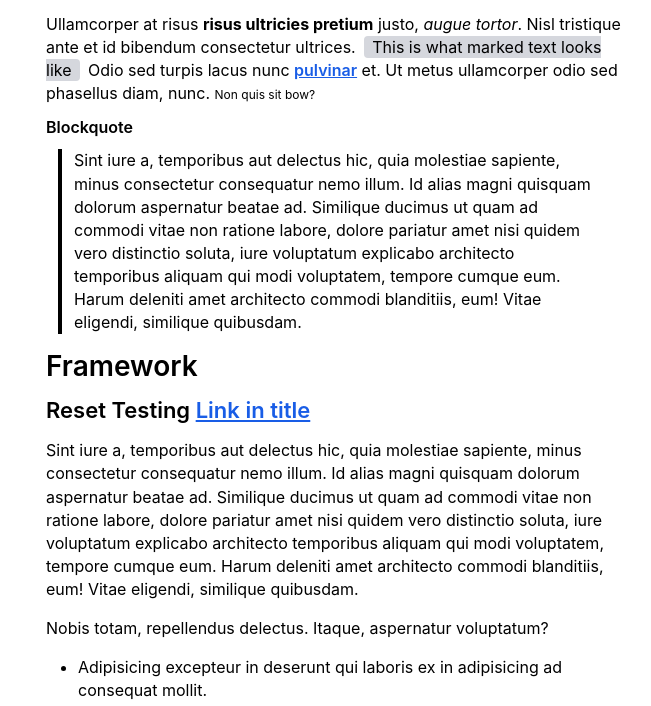
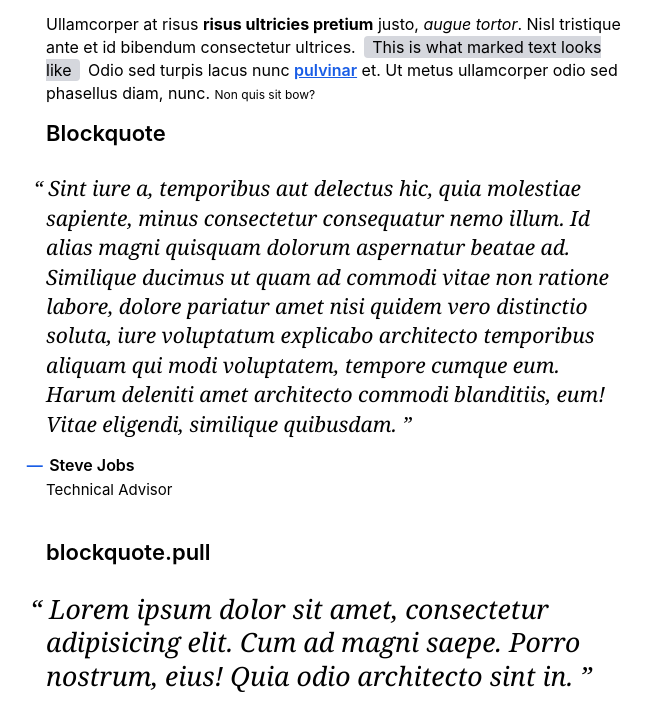
Before and after one commit to jeff-wolff/omni, a website built with webpack: page dist/index.html in a window 1280 px wide. Shown: the part 94-800 px from the top of the page, without its empty margins (304-955 px from the left). Built offline with nearby package versions, Linux system fonts and the light colour scheme; some packages are replaced by stand-ins of ours; a web font is replaced by a local one.

Commit message:
blockquote + paragraph/list spacing

```diff
--- a/src/css/type/_formats.css
+++ b/src/css/type/_formats.css
@@ -3,15 +3,48 @@
  * * * * * * * */
 :root {
 /* Blockquote */
---blockquote-margin: 1rem .75rem;
---blockquote-padding: 0 .75rem;
---blockquote-border-width: var(--rem-4);
---blockquote-border-color: var(--black);
+--blockquote-margin: 2em 0 3em;
+--blockquote-padding: 0;
+/* --blockquote-border-width: var(--rem-4); */
+/* --blockquote-border-color: var(--black); */
 }
 blockquote {
   margin: var(--blockquote-margin);
   padding: var(--blockquote-padding);
-  border-left: var(--blockquote-border-width) solid var(--blockquote-border-color);
+  /* border-left: var(--blockquote-border-width) solid var(--blockquote-border-color); */
+}
+blockquote p {
+  font-size: var(--caption-font-size);
+  line-height: var(--caption-line-height);
+}
+blockquote cite {
+  display: block;
+  font-size: var(--paragraph-font-size);
+  font-weight: var(--font-weight-semibold);
+  font-style: normal;
+  margin: 0 0 .4em -1.2em;
+}
+blockquote cite:before {
+  content: "\2014";
+  /* font-weight: 400; */
+  color: var(--primary);
+  margin-right: .4em;
+}
+blockquote q {
+  font-size: 1.5em;
+  font-family: var(--font-family-serif);
+  font-weight: var(--font-weight-extralight);
+  font-style: italic;
+  line-height: 1.4;
+  display: block;
+  margin-bottom: .75em;
+}
+blockquote q:before {
+  margin-left: -.6em;
+}
+blockquote.pull q {
+  font-size: 1.9em;
+  line-height: 1.25;
 }
 small {
   color: var(--small-color);
--- a/src/css/type/_lists.css
+++ b/src/css/type/_lists.css
@@ -2,15 +2,15 @@
   Lists
  * * * * * * * * * */
 :root {
-  --list-margin: 0.5rem 0;
-  --list-padding: 0 0 0 2em;
+  --list-margin: 0 0 1rem;
+  --list-padding: 0 0 0 1.2em;
 }
 ul, ol, dl {
   color: var(--list-color);
   font-size: var(--list-font-size);
   letter-spacing: var(--list-letter-spacing);
   line-height: var(--list-line-height);
-  list-style-position: inherit;
+  list-style-position: outside;
   margin: var(--list-margin);
   padding: var(--list-padding);
 }
--- a/src/css/type/_paragraph.css
+++ b/src/css/type/_paragraph.css
@@ -2,7 +2,7 @@
   Paragraph
  * * * * * * * * * */
 :root {
-  --paragraph-margin: var(--rem-16) 0;
+  --paragraph-margin: 0 0 var(--rem-16);
 }
 p {
   color: var(--paragraph-color);
```
Also changed, not shown: dist/index.html, dist/main.css.
